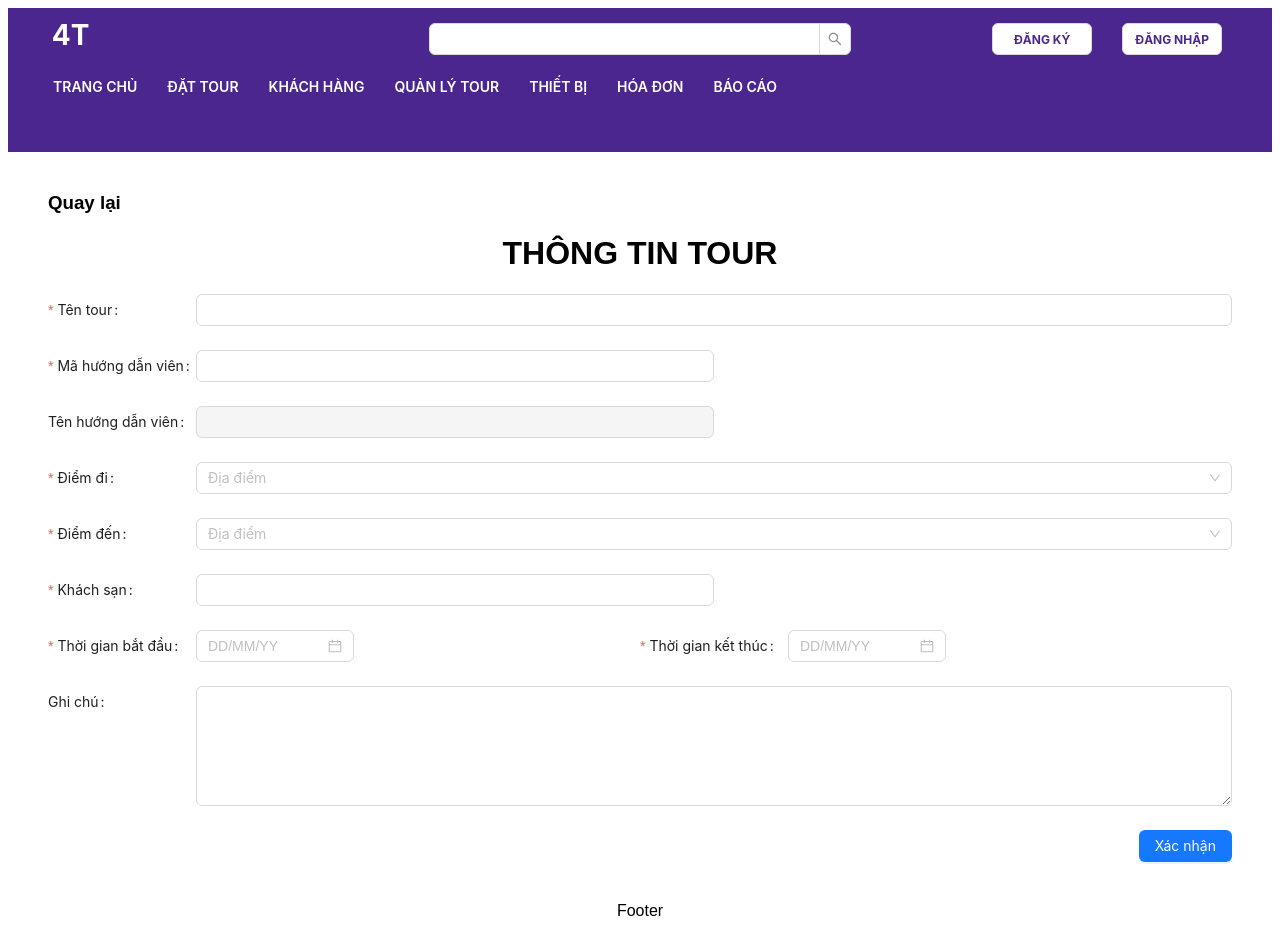
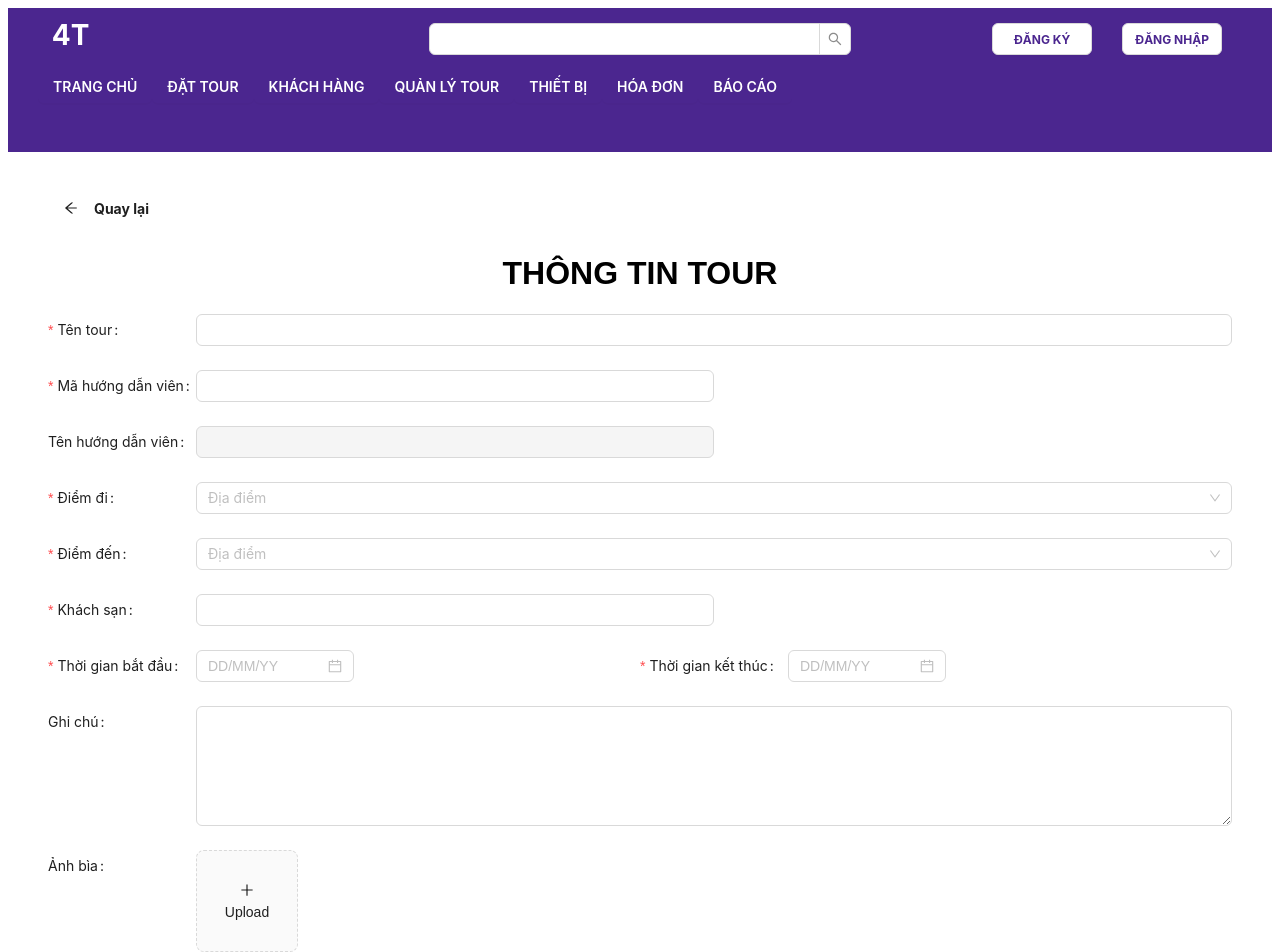
Before and after one commit to pt-tu/4Travel, a React (Create React App) app: page /them-moi-tour in a window 1280 px wide. Shown: the top 952 px of the page. Before the commit the page ends 928 px from the top, so only its background shows below. Built offline with nearby package versions, Linux system fonts and the light colour scheme.

Commit message:
apply CUD to AddTour

```diff
--- a/src/pages/Task3/AddTour.tsx
+++ b/src/pages/Task3/AddTour.tsx
@@ -1,52 +1,153 @@
+import { useNavigate, useParams } from "react-router-dom";
+import { useState } from "react";
 import "./Form.css";
-import { Col, Row, Button, DatePicker, Form, Input, Select } from "antd";
+import useCreateTour from "../../hooks/TourManagement/useCreateTour";
+import {
+  Col,
+  Row,
+  Button,
+  DatePicker,
+  Form,
+  Input,
+  Select,
+  Upload,
+  message,
+} from "antd";
+import { ArrowLeftOutlined, PlusOutlined } from "@ant-design/icons";
 
 const { TextArea } = Input;
 
 function AddTour() {
+  const navigate = useNavigate();
+
+  const { id } = useParams();
+  const [name, setname] = useState("");
+  const [tourguide_id, settourguide_id] = useState("");
+  const [bia, setbia] = useState<Blob | null>(null);
+  const [diemdi, setdiemdi] = useState("");
+  const [diemden, setdiemden] = useState("");
+  const [hotel, sethotel] = useState("");
+  const [start, setstart] = useState("");
+  const [end, setend] = useState("");
+  const [chitiet, setchitiet] = useState("");
+
+  const createTour = useCreateTour(
+    {
+      name: name,
+      tourguide_id: tourguide_id,
+      bia: bia,
+      diemdi: diemdi,
+      diemden: diemden,
+      hotel: hotel,
+      start: start,
+      end: end,
+      chitiet: chitiet,
+    },
+    id ?? ""
+  );
+
+  if (createTour.isSuccess) {
+    message.success("Thêm thành công");
+    navigate(-1);
+    createTour.reset();
+  } else if (createTour.error instanceof Error) {
+    message.error("Thêm thất bại. Lỗi: " + createTour.error.message);
+  }
+
+  const handleImageChange = (e: any) => {
+    const file = e.file;
+    setbia(file.originFileObj);
+  };
+
+  // prettier-ignore
+  const diaDiem = ["An Giang", "Bà Rịa – Vũng Tàu", "Bắc Giang", "Bắc Kạn", "Bạc Liêu", "Bắc Ninh", "Bến Tre", "Bình Định", "Bình Dương", "Bình Phước", "Bình Thuận", "Cà Mau", "Cần Thơ", "Cao Bằng", "Đà Nẵng", "Đắk Lắk", "Đắk Nông", "Điện Biên", "Đồng Nai", "Đồng Tháp", "Gia Lai", "Hà Giang", "Hà Nam", "Hà Nội", "Hà Tĩnh", "Hải Dương", "Hải Phòng", "Hậu Giang", "Hòa Bình", "Hưng Yên", "Khánh Hòa", "Kiên Giang", "Kon Tum", "Lai Châu", "Lâm Đồng", "Lạng Sơn", "Lào Cai", "Long An", "Nam Định", "Nghệ An", "Ninh Bình", "Ninh Thuận", "Phú Thọ", "Phú Yên", "Quảng Bình", "Quảng Nam", "Quảng Ngãi", "Quảng Ninh", "Quảng Trị", "Sóc Trăng", "Sơn La", "Tây Ninh", "Thái Bình", "Thái Nguyên", "Thanh Hóa", "Thành phố Hồ Chí Minh", "Thừa Thiên Huế", "Tiền Giang", "Trà Vinh", "Tuyên Quang", "Vĩnh Long", "Vĩnh Phúc", "Yên Bái"];
+  const { Option } = Select;
+
   return (
     <div className="wrapper">
-      <h3>Quay lại</h3>
+      <Button
+        type="text"
+        icon={<ArrowLeftOutlined />}
+        className="ButtonUp"
+        onClick={() => navigate(-1)}
+      >
+        {" "}
+        <b>Quay lại</b>
+      </Button>
+
       <h1 className="pageTitle">Thông tin tour</h1>
-      <Form labelCol={{ span: 3 }} labelAlign="left">
+
+      <Form
+        labelCol={{ span: 3 }}
+        labelAlign="left"
+        onFinish={() => createTour.mutate()}
+      >
         <Form.Item
           name={"name"}
           label="Tên tour"
           rules={[{ required: true, message: "Nhập tên tour" }]}
         >
-          <Input />
+          <Input onChange={(e) => setname(e.target.value)} />
         </Form.Item>
+
         <Form.Item
           name={"tgid"}
           label="Mã hướng dẫn viên"
           rules={[{ required: true, message: "Nhập mã HDV" }]}
         >
-          <Input className="shortInput" />
+          <Input
+            className="shortInput"
+            onChange={(e) => settourguide_id(e.target.value)}
+          />
         </Form.Item>
+
         <Form.Item name={"tgname"} label="Tên hướng dẫn viên">
           <Input disabled className="shortInput" />
         </Form.Item>
+
         <Form.Item
           name={"origin"}
           label="Điểm đi"
           rules={[{ required: true, message: "Nhập điểm đi" }]}
         >
-          <Select placeholder="Địa điểm" />
+          <Select
+            showSearch
+            placeholder="Địa điểm"
+            onChange={(e) => setdiemdi(e)}
+          >
+            {diaDiem.map((e) => (
+              <Option key={e}>{e}</Option>
+            ))}
+          </Select>
         </Form.Item>
+
         <Form.Item
           name={"destination"}
           label="Điểm đến"
           rules={[{ required: true, message: "Nhập điểm đến" }]}
         >
-          <Select placeholder="Địa điểm" />
+          <Select
+            showSearch
+            placeholder="Địa điểm"
+            onChange={(e) => setdiemden(e)}
+          >
+            {diaDiem.map((e) => (
+              <Option key={e}>{e}</Option>
+            ))}
+          </Select>
         </Form.Item>
+
         <Form.Item
           name={"hotel"}
           label="Khách sạn"
           rules={[{ required: true, message: "Nhập khách sạn" }]}
         >
-          <Input className="shortInput" />
+          <Input
+            className="shortInput"
+            onChange={(e) => sethotel(e.target.value)}
+          />
         </Form.Item>
+
         <Row>
           <Col span={12}>
             <Form.Item
@@ -55,9 +156,14 @@ function AddTour() {
               label="Thời gian bắt đầu"
               rules={[{ required: true, message: "Nhập thời gian bắt đầu" }]}
             >
-              <DatePicker placeholder="DD/MM/YY" format={"DD/MM/YY"} />
+              <DatePicker
+                placeholder="DD/MM/YY"
+                format={"DD/MM/YY"}
+                onChange={(e) => setstart(e?.toISOString() ?? "")}
+              />
             </Form.Item>
           </Col>
+
           <Col span={12}>
             <Form.Item
               labelCol={{ span: 6 }}
@@ -65,20 +171,48 @@ function AddTour() {
               label="Thời gian kết thúc"
               rules={[{ required: true, message: "Nhập thời gian kết thúc" }]}
             >
-              <DatePicker placeholder="DD/MM/YY" format={"DD/MM/YY"} />
+              <DatePicker
+                placeholder="DD/MM/YY"
+                format={"DD/MM/YY"}
+                onChange={(e) => setend(e?.toISOString() ?? "")}
+              />
             </Form.Item>
           </Col>
         </Row>
+
         <Form.Item name={"note"} label="Ghi chú">
-          <TextArea rows={5} />
+          <TextArea rows={5} onChange={(e) => setchitiet(e.target.value)} />
         </Form.Item>
+
+        <Form.Item name={"bia"} label="Ảnh bìa">
+          <Upload
+            name="bia"
+            listType="picture-card"
+            accept=".jpg"
+            showUploadList={false}
+            onChange={handleImageChange}
+          >
+            {bia != null ? (
+              <img
+                src={URL.createObjectURL(bia)}
+                alt="Ảnh bìa tour"
+                style={{ width: "100%", height: "100%" }}
+              />
+            ) : (
+              <div>
+                <PlusOutlined />
+                <div>Upload</div>
+              </div>
+            )}
+          </Upload>
+        </Form.Item>
+
         <Form.Item className="submitButton">
           <Button type="primary" htmlType="submit">
             Xác nhận
           </Button>
         </Form.Item>
       </Form>
-      {/*thêm upload ảnh tour*/}
     </div>
   );
 }
```
